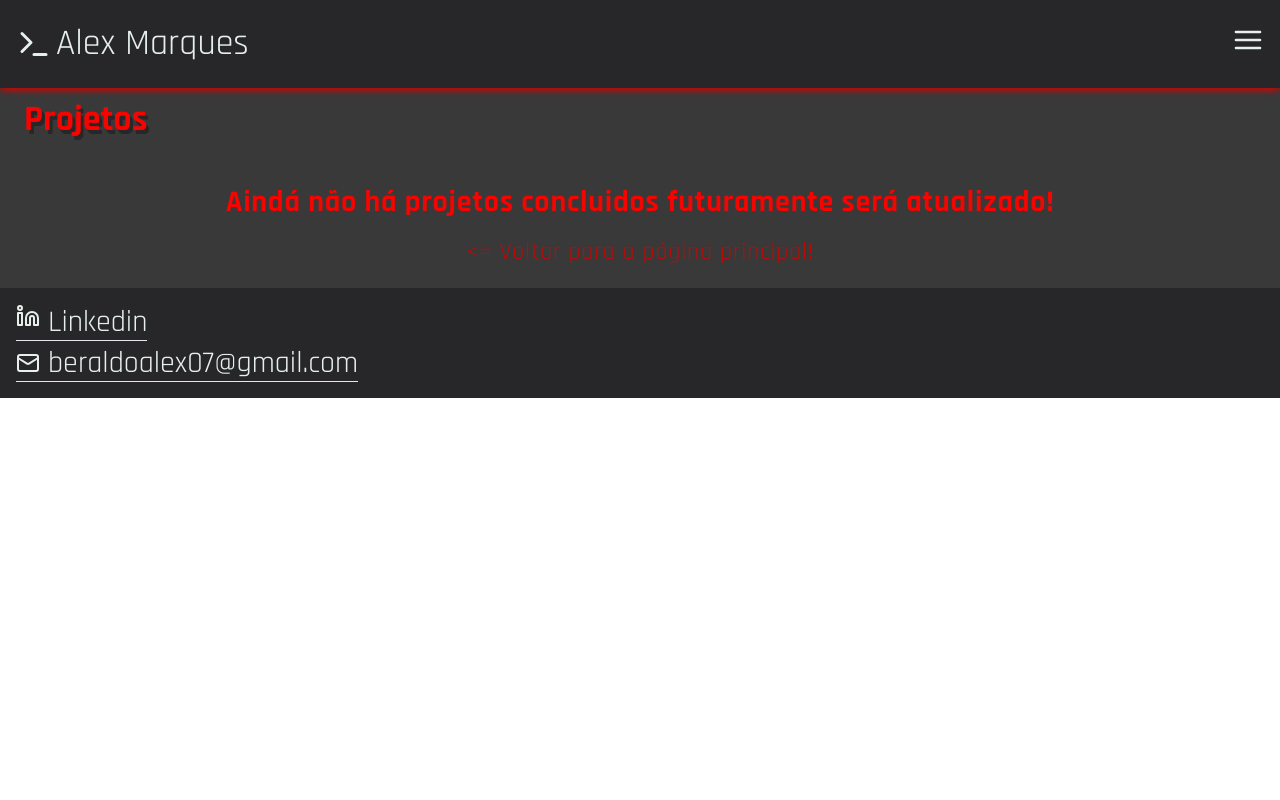
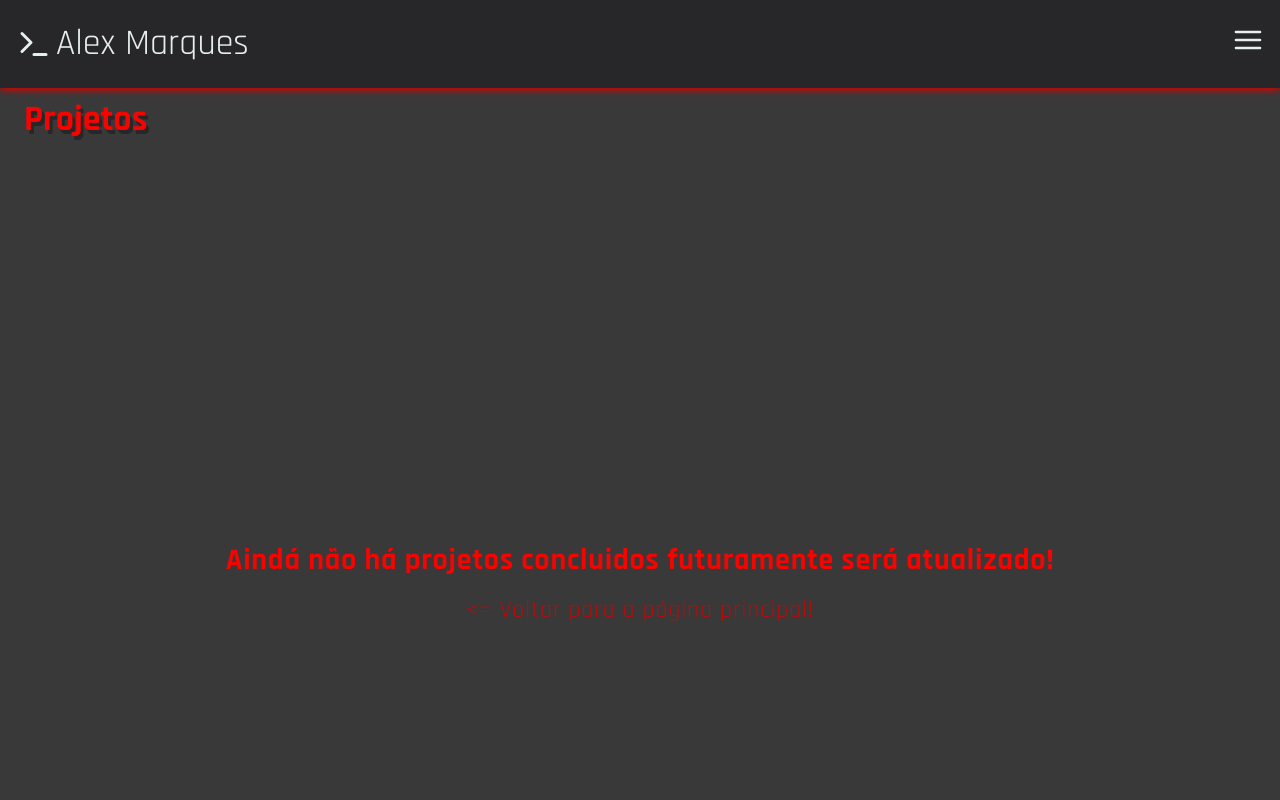
Before and after one commit to AlexMarqB/Portfolio, a Next.js app: page /projects in a window 1280 px wide. Shown: the top 800 px of the page. Built offline with nearby package versions, Linux system fonts and the light colour scheme.

Commit message:
Fixed projects/2

```diff
--- a/src/app/projects/page.tsx
+++ b/src/app/projects/page.tsx
@@ -54,7 +54,7 @@
 						</div>
 					))
 				) : (
-					<div className="flex flex-col w-full justify-center items-center gap-4">
+					<div className="flex flex-col w-full min-h-screen justify-center items-center gap-4">
 						<h1 className="text-xl md:text-2xl xl:text-3xl text-red-10 font-bold">Aindá não há projetos concluidos futuramente será atualizado!</h1>
 						<a href="/" className="text-lg md:text-xl xl:text-2xl text-red-50 hover:underline">{`<= `}Voltar para a página principal!</a>
 					</div>
```
